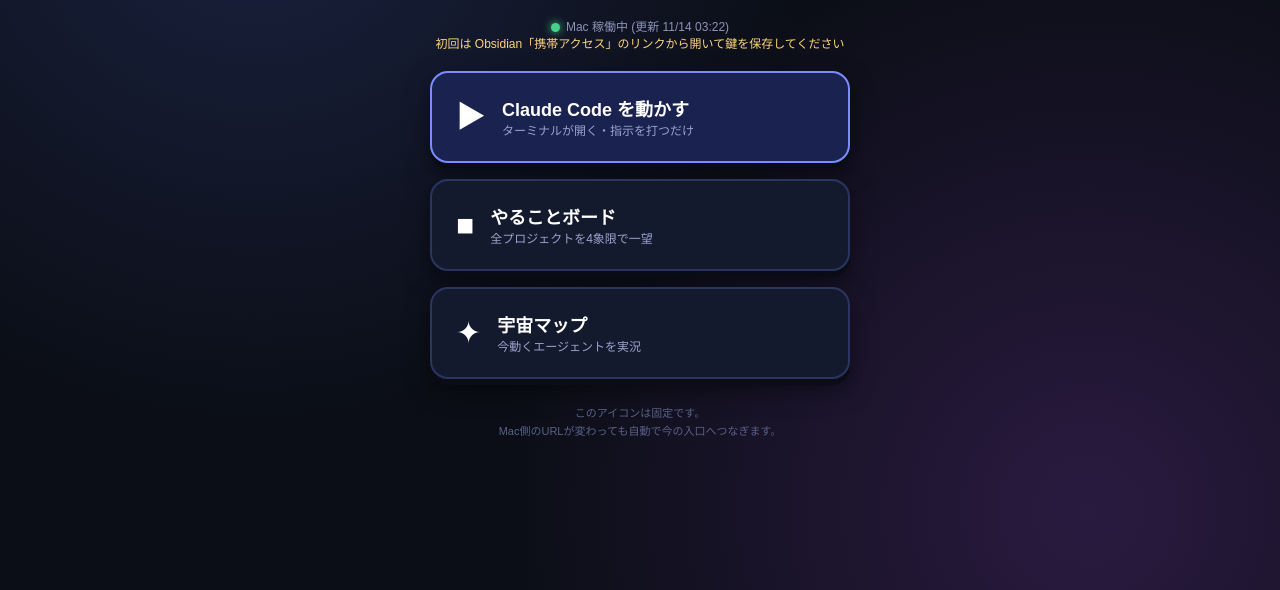
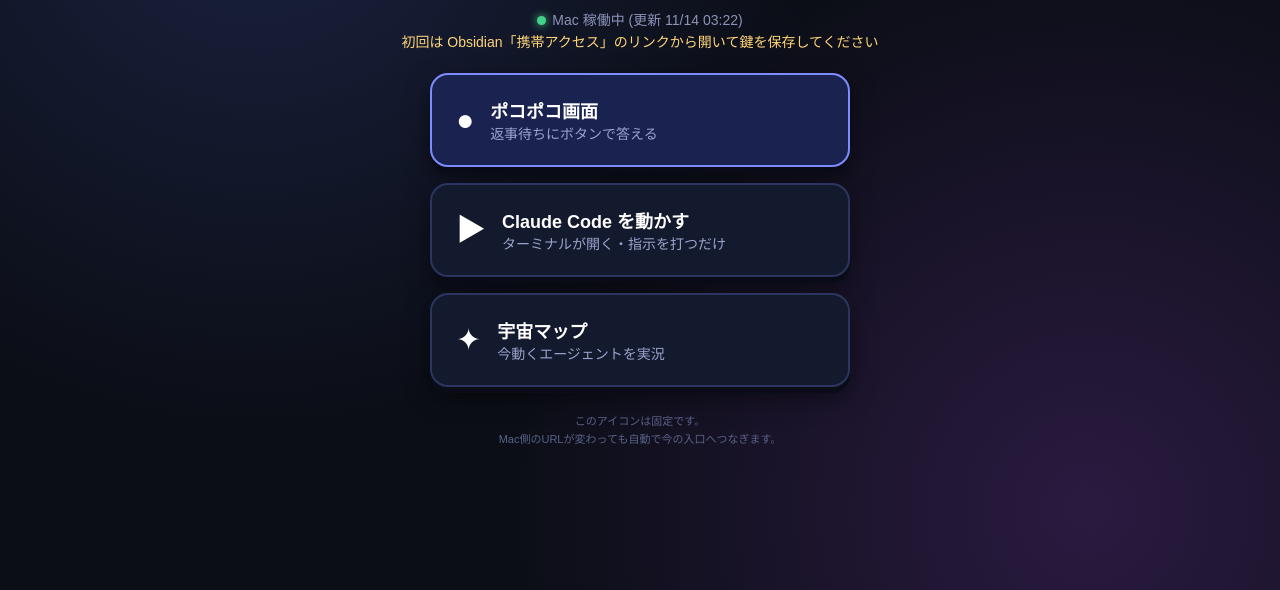
Before and after one commit to imai-design/keitai, a plain HTML site: page index.html in a window 1280 px wide. Shown: the part 210-800 px from the top of the page. Drawn offline with Linux system fonts and the light colour scheme; a web font is replaced by a local one.

Commit message:
入口の先頭のボタンをポコポコ画面にする

```diff
--- a/index.html
+++ b/index.html
@@ -28,8 +28,8 @@
   a.btn:active,button.btn:active{transform:translateY(4px);box-shadow:0 2px 0 #0a0d18}
   a.term{border-color:#7c8cff;background:#1a2350}
   .ico{font-size:30px;line-height:1}
-  .txt{text-align:left}.txt b{font-size:18px;display:block}.txt span{font-size:12px;color:#9aa3cc}
-  #status{font-size:12px;color:#8b93b8;min-height:18px;text-align:center}
+  .txt{text-align:left}.txt b{font-size:18px;display:block}.txt span{font-size:14px;color:#9aa3cc}
+  #status{font-size:14px;color:#8b93b8;min-height:18px;text-align:center;line-height:1.6}
   .dot{display:inline-block;width:9px;height:9px;border-radius:50%;margin-right:6px;vertical-align:middle}
   .on{background:#46d18a;box-shadow:0 0 8px #46d18a}.off{background:#ff5d6c;box-shadow:0 0 8px #ff5d6c}
   .warn{font-size:13px;color:#ffd479;text-align:center;line-height:1.7;max-width:420px;display:none}
@@ -44,10 +44,10 @@
   <div id="status"><span class="dot off"></span>接続を確認中…</div>
 
   <div id="links">
-    <a class="btn term" id="lk-term" href="#"><span class="ico">▶</span>
+    <a class="btn term" id="lk-board" href="#"><span class="ico">●</span>
+      <span class="txt"><b>ポコポコ画面</b><span>返事待ちにボタンで答える</span></span></a>
+    <a class="btn" id="lk-term" href="#"><span class="ico">▶</span>
       <span class="txt"><b>Claude Code を動かす</b><span>ターミナルが開く・指示を打つだけ</span></span></a>
-    <a class="btn" id="lk-board" href="#"><span class="ico">■</span>
-      <span class="txt"><b>やることボード</b><span>全プロジェクトを4象限で一望</span></span></a>
     <a class="btn" id="lk-space" href="#"><span class="ico">✦</span>
       <span class="txt"><b>宇宙マップ</b><span>今動くエージェントを実況</span></span></a>
   </div>
```
